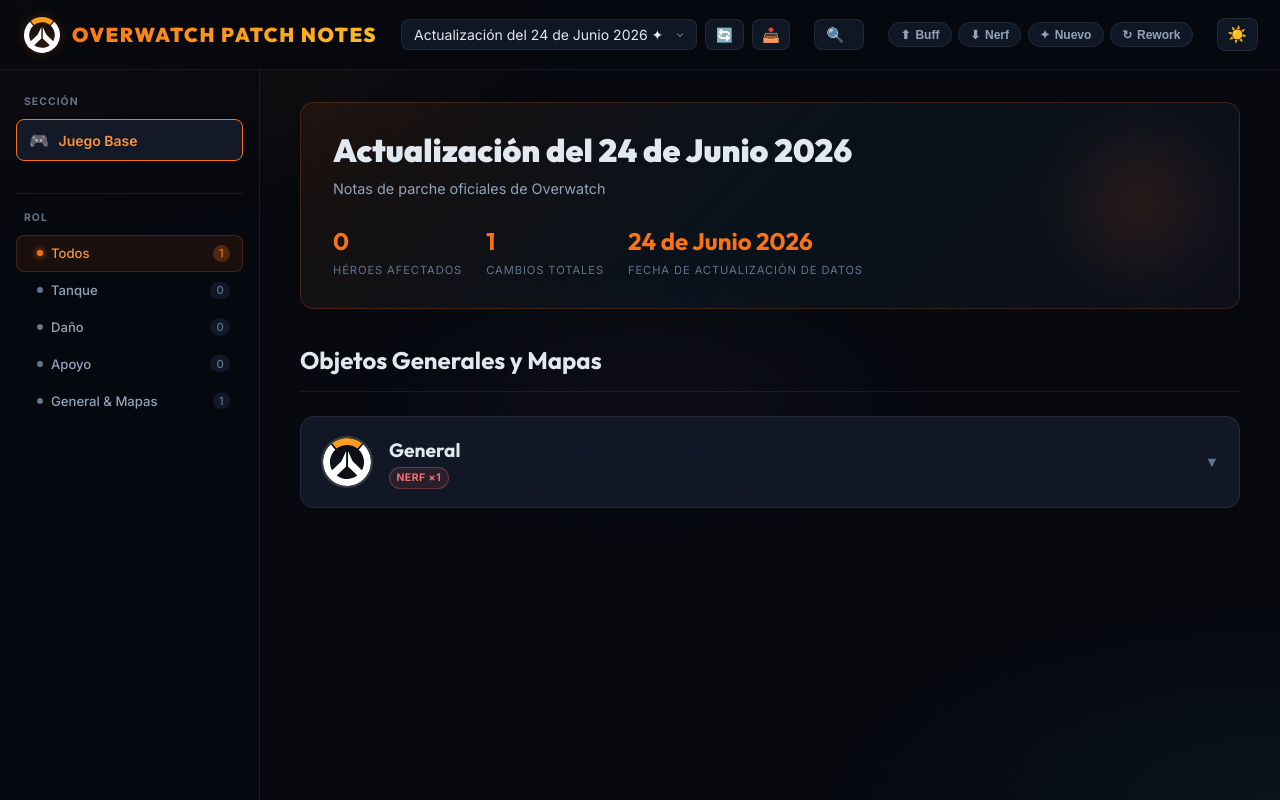
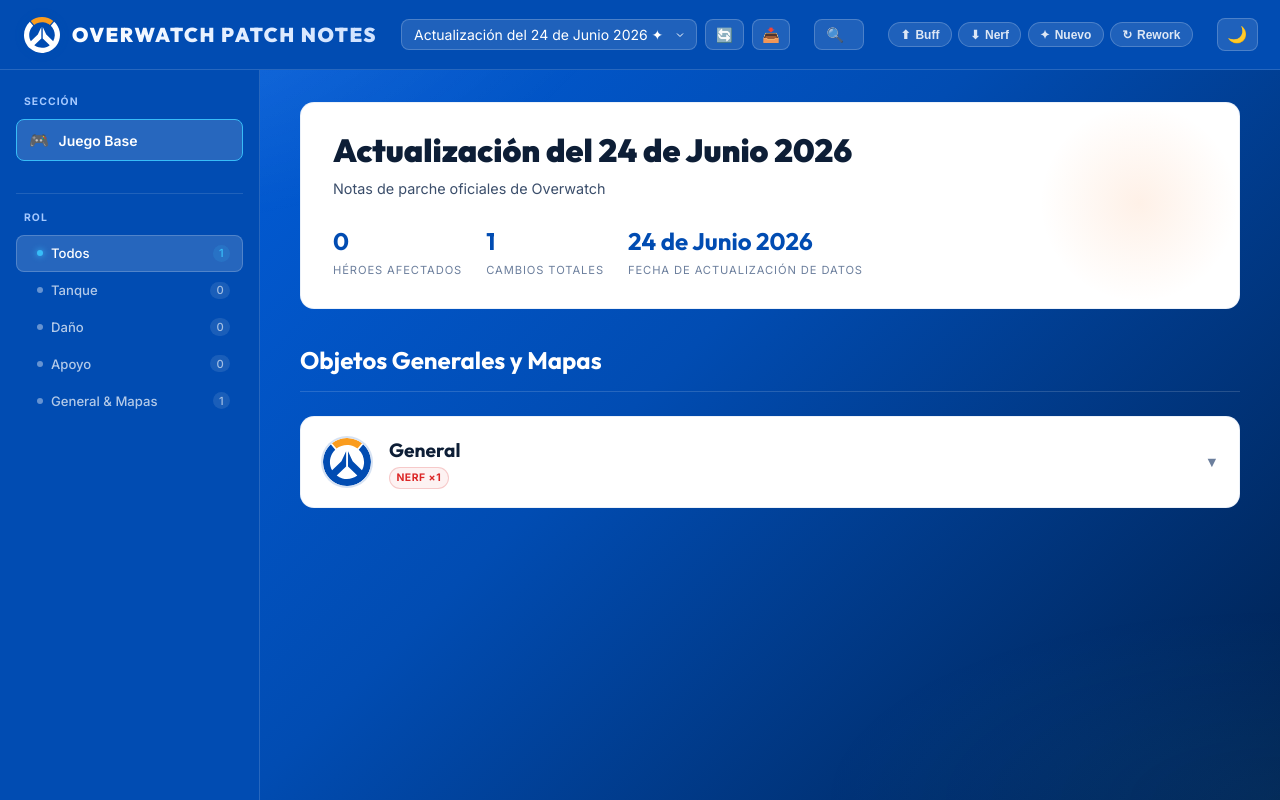
Before and after one commit to cdmarin/ow_patch_notes, a website: page index.html in a window 1280 px wide. Both pictures are taken after a click on the button "☀️". Drawn offline with Linux system fonts and the light colour scheme.

Commit message:
feat: centralize DOM selectors, implement immediate theme application, add caching headers, and improve app bootstrapping stability

```diff
--- a/app.js
+++ b/app.js
@@ -125,7 +125,12 @@
     }
 
     // Apply saved theme state
-    const savedTheme = localStorage.getItem('theme');
+    let savedTheme = null;
+    try {
+        savedTheme = localStorage.getItem('theme');
+    } catch (e) {
+        console.warn('localStorage no está disponible:', e);
+    }
     updateThemeUI(savedTheme === 'light');
 
     initScrollProgress();
@@ -211,9 +216,15 @@
     if (dom.themeToggleBtn) {
         dom.themeToggleBtn.addEventListener('click', () => {
             const isLight = !document.body.classList.contains('light-theme');
-            localStorage.setItem('theme', isLight ? 'light' : 'dark');
+            try {
+                localStorage.setItem('theme', isLight ? 'light' : 'dark');
+            } catch (e) {
+                console.warn('localStorage no está disponible:', e);
+            }
             updateThemeUI(isLight);
         });
+    } else {
+        console.error('[Theme] Toggle button NOT found in dom!');
     }
 
     // Patch selector
@@ -307,7 +318,17 @@
 }
 
 // Start
-document.addEventListener('DOMContentLoaded', async () => {
-    await init();
+async function bootstrap() {
+    try {
+        await init();
+    } catch (err) {
+        console.error('Error durante la inicialización:', err);
+    }
     setupListeners();
-});
+}
+
+if (document.readyState === 'loading') {
+    document.addEventListener('DOMContentLoaded', bootstrap);
+} else {
+    bootstrap();
+}
--- a/index.html
+++ b/index.html
@@ -13,7 +13,7 @@
     <!-- Favicon Overwatch-->
     <link rel="icon" href="logo.svg">
 
-    <link rel="stylesheet" href="style.css?v=2">
+    <link rel="stylesheet" href="style.css?v=3">
 </head>
 
 <body>
@@ -122,7 +122,41 @@
         </main>
     </div>
 
-    <script type="module" src="app.js?v=2"></script>
+    <script>
+        // Inline theme handler — runs immediately, independent of module loading
+        (function() {
+            function applyTheme(isLight) {
+                document.body.classList.toggle('light-theme', isLight);
+                var icon = document.querySelector('#theme-toggle-btn .theme-icon');
+                if (icon) icon.textContent = isLight ? '🌙' : '☀️';
+                // Swap logos (exclude header logo)
+                document.querySelectorAll('img').forEach(function(img) {
+                    if ((img.classList.contains('loader-logo') || img.classList.contains('scrape-logo') ||
+                         img.src.indexOf('logo.svg') !== -1 || img.src.indexOf('logo-light.svg') !== -1) &&
+                        !img.classList.contains('header-logo')) {
+                        img.src = isLight ? 'logo-light.svg' : 'logo.svg';
+                    }
+                });
+            }
+
+            // Apply saved theme immediately
+            try {
+                var saved = localStorage.getItem('theme');
+                if (saved === 'light') applyTheme(true);
+            } catch(e) {}
+
+            // Attach click handler
+            var btn = document.getElementById('theme-toggle-btn');
+            if (btn) {
+                btn.addEventListener('click', function() {
+                    var isLight = !document.body.classList.contains('light-theme');
+                    try { localStorage.setItem('theme', isLight ? 'light' : 'dark'); } catch(e) {}
+                    applyTheme(isLight);
+                });
+            }
+        })();
+    </script>
+    <script type="module" src="app.js?v=3"></script>
 </body>
 
 </html>
--- a/js/dom.js
+++ b/js/dom.js
@@ -1,13 +1,21 @@
+let _patchHeaderCard = null;
+
 export const dom = {
-    progressBar: document.getElementById('progress-bar'),
-    loadingOverlay: document.getElementById('loading-overlay'),
-    patchSelect: document.getElementById('patch-select'),
-    refreshBtn: document.getElementById('refresh-btn'),
-    updateBtn: document.getElementById('update-btn'),
-    searchInput: document.getElementById('search-input'),
-    filterChips: document.querySelectorAll('.filter-chip[data-filter]'),
-    sidebar: document.getElementById('sidebar'),
-    content: document.getElementById('content'),
-    patchHeaderCard: document.getElementById('patch-header-card'),
-    themeToggleBtn: document.getElementById('theme-toggle-btn'),
+    get progressBar() { return document.getElementById('progress-bar'); },
+    get loadingOverlay() { return document.getElementById('loading-overlay'); },
+    get patchSelect() { return document.getElementById('patch-select'); },
+    get refreshBtn() { return document.getElementById('refresh-btn'); },
+    get updateBtn() { return document.getElementById('update-btn'); },
+    get searchInput() { return document.getElementById('search-input'); },
+    get filterChips() { return document.querySelectorAll('.filter-chip[data-filter]'); },
+    get sidebar() { return document.getElementById('sidebar'); },
+    get content() { return document.getElementById('content'); },
+    get themeToggleBtn() { return document.getElementById('theme-toggle-btn'); },
+
+    get patchHeaderCard() {
+        return _patchHeaderCard || document.getElementById('patch-header-card');
+    },
+    set patchHeaderCard(val) {
+        _patchHeaderCard = val;
+    }
 };
```
Also changed, not shown: server.js (+7 -1 lines).
